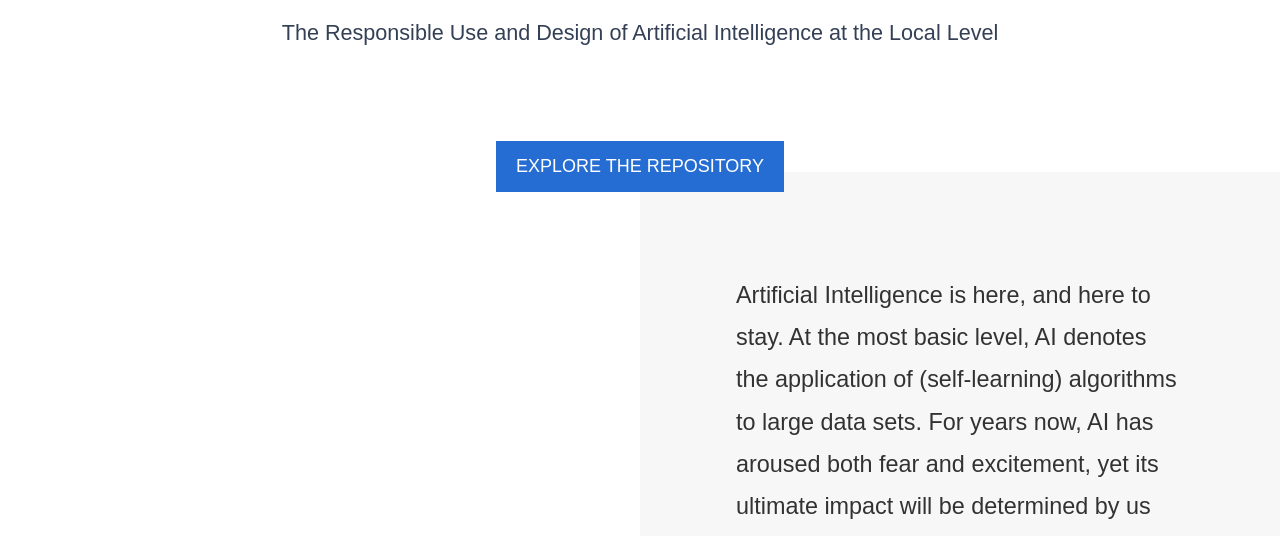
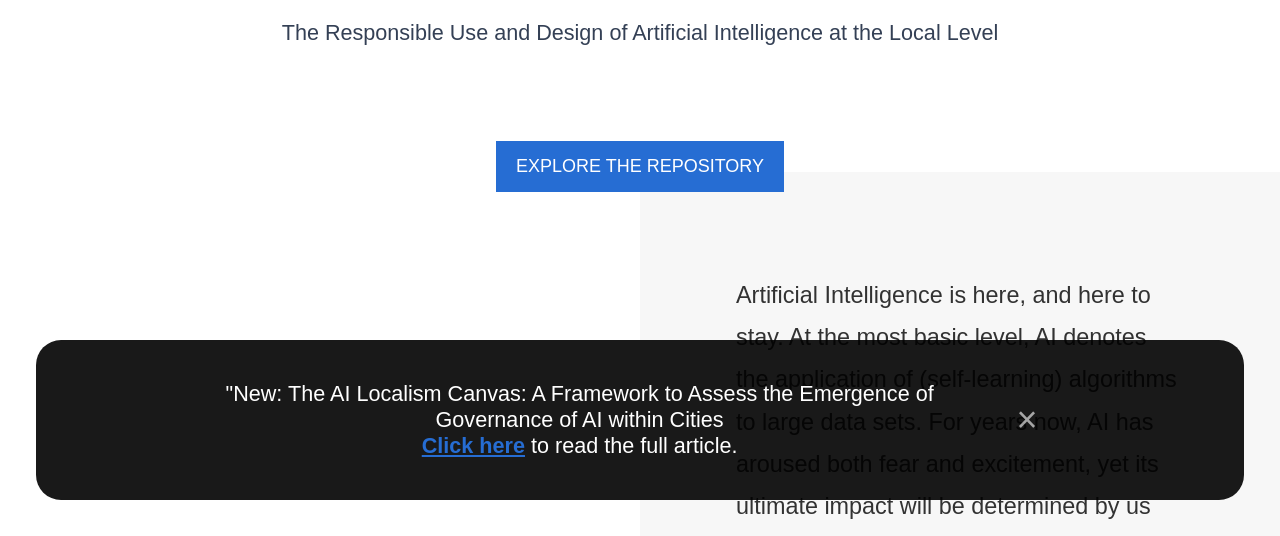
Before and after one commit to GovLab/ailocalism, a plain HTML site: page index.html in a window 1280 px wide. Shown: the part 264-800 px from the top of the page. Drawn offline with nearby package versions, Linux system fonts and the light colour scheme; a web font is replaced by a local one.

Commit message:
alert-banner

```diff
--- a/index.html
+++ b/index.html
@@ -30,14 +30,14 @@
   <link rel="stylesheet" href="https://cdnjs.cloudflare.com/ajax/libs/font-awesome/4.7.0/css/font-awesome.min.css">
 
 </head>
-<!-- <div id="alert-msg" class="alert">
+<div id="alert-msg" class="alert">
   <div class="alert-content">
-    <div class="alert-col thumb">
+    <!-- <div class="alert-col thumb">
       <img src="images/thumb.jpg">
-    </div>
+    </div> -->
     <div class="alert-col text-body">
-      <p class="text-alert"><span id="sub-text">"Realizing the Potential of AI Localism" by Stefaan Verhulst and Mona Sloane in Project Syndicate. <br><a
-        href="https://www.project-syndicate.org/commentary/local-regulation-of-artificial-intelligence-uses-by-stefaan-g-verhulst-1-and-mona-sloane-2020-02?barrier=accesspaylog"
+      <p class="text-alert"><span id="sub-text">"New: The AI Localism Canvas: A Framework to Assess the Emergence of Governance of AI within Cities<br><a
+        href="https://elibrary.steiner-verlag.de/article/99.105010/izr202103008601"
         id="text-link" target="_blank">Click here</a> to read the full article.</span></p>
     </div>
     <div class="alert-col dismiss">
@@ -46,7 +46,7 @@
 
 
   </div>
-</div> -->
+</div>
 
 <body class="homepage" onwheel="scroll_dismiss()">
 
```
